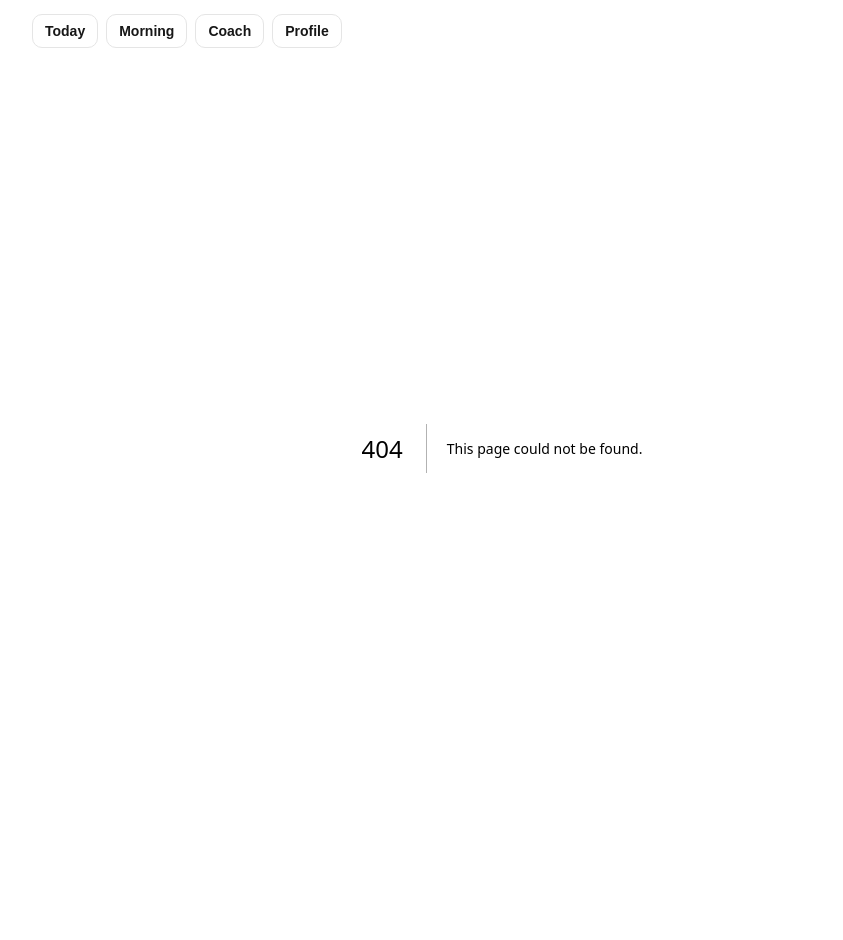
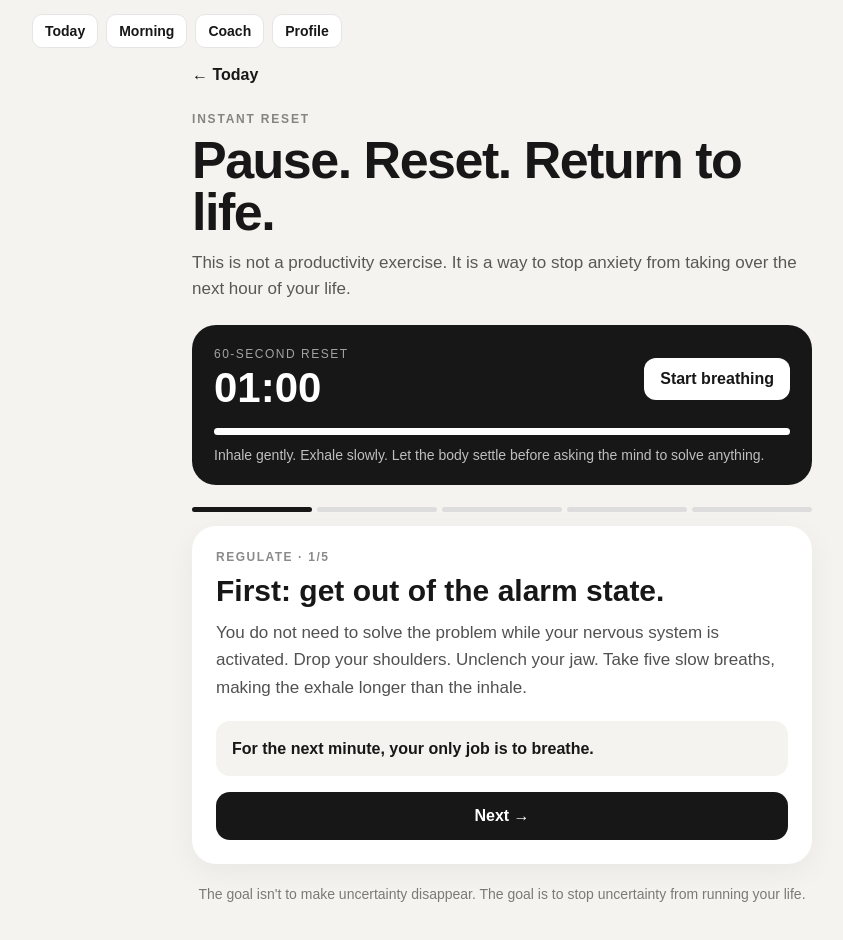
Before and after one commit to n5a5/personal-ai-coach, a Next.js app: page /reset in a window 1280 px wide. Before the commit this address had no page. Shown: the top 940 px of the page, without its empty margins (138-981 px from the left). Before the commit the page ends 848 px from the top, so only its background shows below. Built offline with nearby package versions, Linux system fonts and the light colour scheme.

Commit message:
Build real anxiety reset experience

```diff
--- /dev/null
+++ b/app/reset/page.tsx
@@ -0,0 +1,107 @@
+"use client";
+
+import Link from "next/link";
+import { useEffect, useState } from "react";
+
+const steps = [
+  {
+    label: "REGULATE",
+    title: "First: get out of the alarm state.",
+    body: "You do not need to solve the problem while your nervous system is activated. Drop your shoulders. Unclench your jaw. Take five slow breaths, making the exhale longer than the inhale.",
+    prompt: "For the next minute, your only job is to breathe.",
+  },
+  {
+    label: "FACTS",
+    title: "What do you actually know?",
+    body: "Separate what is happening from the story your mind is projecting. Facts are observable or already known. Predictions are possibilities, not facts.",
+    prompt: "FACTS: What is objectively true right now?",
+  },
+  {
+    label: "CONTROL",
+    title: "What is yours to control?",
+    body: "You control your actions, preparation, attention, communication and response. You do not control other people's decisions, future outcomes or events already outside your hands.",
+    prompt: "CONTROL: What can you actually do about this today?",
+  },
+  {
+    label: "SECOND ARROW",
+    title: "Don't add a second problem to the first.",
+    body: "The first arrow is the difficult event. The second arrow is the extra suffering created by fighting reality, catastrophizing, rehearsing the worst case, or demanding certainty you cannot have.",
+    prompt: "What reaction can you release right now?",
+  },
+  {
+    label: "NEXT MOVE",
+    title: "Choose one useful action — or choose to live.",
+    body: "If there is a meaningful action, take the smallest useful step. If there isn't, stop trying to solve it and return to your life. Family, exercise, music, work, food, rest and enjoyment are not distractions from life. They are life.",
+    prompt: "What is the next good decision?",
+  },
+];
+
+export default function ResetPage() {
+  const [step, setStep] = useState(0);
+  const [seconds, setSeconds] = useState(60);
+  const [started, setStarted] = useState(false);
+  const [note, setNote] = useState("");
+  const [complete, setComplete] = useState(false);
+
+  useEffect(() => {
+    if (!started || seconds <= 0) return;
+    const timer = window.setInterval(() => setSeconds(s => Math.max(0, s - 1)), 1000);
+    return () => window.clearInterval(timer);
+  }, [started, seconds]);
+
+  const current = steps[step];
+  const progress = ((step + 1) / steps.length) * 100;
+
+  function next() {
+    if (step < steps.length - 1) setStep(s => s + 1);
+    else setComplete(true);
+  }
+
+  function restart() {
+    setStep(0); setSeconds(60); setStarted(false); setNote(""); setComplete(false);
+  }
+
+  return (
+    <main style={{ minHeight: "100vh", background: "#f5f3ef", padding: "18px 16px 90px" }}>
+      <div style={{ maxWidth: 620, margin: "0 auto" }}>
+        <Link href="/" style={{ textDecoration: "none", color: "#171717", fontWeight: 700 }}>← Today</Link>
+
+        <header style={{ marginTop: 28 }}>
+          <div style={{ fontSize: 12, fontWeight: 800, letterSpacing: 1.8, opacity: .5 }}>INSTANT RESET</div>
+          <h1 style={{ fontSize: "clamp(34px,9vw,52px)", lineHeight: 1, margin: "8px 0 12px", letterSpacing: -1.5 }}>Pause. Reset. Return to life.</h1>
+          <p style={{ fontSize: 17, lineHeight: 1.55, opacity: .7, margin: 0 }}>This is not a productivity exercise. It is a way to stop anxiety from taking over the next hour of your life.</p>
+        </header>
+
+        <section style={{ marginTop: 22, background: "#171717", color: "white", borderRadius: 24, padding: 22 }}>
+          <div style={{ display: "flex", justifyContent: "space-between", alignItems: "center" }}>
+            <div><div style={{ fontSize: 12, letterSpacing: 1.5, opacity: .6 }}>60-SECOND RESET</div><div style={{ fontSize: 42, fontWeight: 800, marginTop: 3 }}>{String(Math.floor(seconds / 60)).padStart(2,"0")}:{String(seconds % 60).padStart(2,"0")}</div></div>
+            {!started && seconds > 0 && <button onClick={() => setStarted(true)} style={{ border: 0, borderRadius: 12, padding: "12px 16px", background: "white", color: "#171717", fontWeight: 800 }}>Start breathing</button>}
+            {seconds === 0 && <button onClick={() => {setSeconds(60); setStarted(true)}} style={{ border: "1px solid #555", borderRadius: 12, padding: "10px 14px", background: "transparent", color: "white", fontWeight: 700 }}>Restart timer</button>}
+          </div>
+          <div style={{ marginTop: 16, height: 7, background: "#3b3b3b", borderRadius: 10, overflow: "hidden" }}><div style={{ width: `${(seconds / 60) * 100}%`, height: "100%", background: "white", transition: "width 1s linear" }} /></div>
+          <div style={{ marginTop: 12, opacity: .72, fontSize: 14 }}>Inhale gently. Exhale slowly. Let the body settle before asking the mind to solve anything.</div>
+        </section>
+
+        {!complete ? <>
+          <div style={{ marginTop: 22, display: "flex", gap: 5 }}>{steps.map((_, i) => <div key={i} style={{ height: 5, flex: 1, borderRadius: 10, background: i <= step ? "#171717" : "#ddd" }} />)}</div>
+          <section style={{ marginTop: 14, background: "white", borderRadius: 24, padding: 24, boxShadow: "0 8px 30px rgba(0,0,0,.05)" }}>
+            <div style={{ fontSize: 12, fontWeight: 800, letterSpacing: 1.5, opacity: .5 }}>{current.label} · {step + 1}/{steps.length}</div>
+            <h2 style={{ fontSize: 30, lineHeight: 1.12, margin: "10px 0 12px" }}>{current.title}</h2>
+            <p style={{ fontSize: 17, lineHeight: 1.6, margin: 0, opacity: .75 }}>{current.body}</p>
+            <div style={{ marginTop: 20, padding: 16, borderRadius: 14, background: "#f5f3ef", fontWeight: 700, lineHeight: 1.45 }}>{current.prompt}</div>
+            {(step === 1 || step === 2 || step === 3 || step === 4) && <textarea value={note} onChange={e => setNote(e.target.value)} placeholder={step === 1 ? "Write the facts…" : step === 2 ? "What is one thing you can do?" : step === 3 ? "What can you stop adding to this situation?" : "One next move — or what you choose to enjoy instead…"} style={{ width: "100%", minHeight: 100, marginTop: 14, boxSizing: "border-box", border: "1px solid #ddd", borderRadius: 12, padding: 12, font: "inherit", resize: "vertical" }} />}
+            <button onClick={next} style={{ width: "100%", marginTop: 16, border: 0, borderRadius: 14, padding: 15, background: "#171717", color: "white", fontWeight: 800, fontSize: 16 }}>{step === steps.length - 1 ? "I'm ready to return to my life" : "Next →"}</button>
+          </section>
+        </> : <section style={{ marginTop: 22, background: "white", borderRadius: 24, padding: 26, boxShadow: "0 8px 30px rgba(0,0,0,.05)" }}>
+          <div style={{ fontSize: 42 }}>✓</div>
+          <h2 style={{ fontSize: 32, margin: "8px 0 12px" }}>You don't need to solve everything right now.</h2>
+          <p style={{ fontSize: 18, lineHeight: 1.6, opacity: .75 }}>You separated the problem from the reaction. Now make one good decision and return to your life.</p>
+          <div style={{ marginTop: 18, padding: 18, borderRadius: 14, background: "#f5f3ef", fontWeight: 700, lineHeight: 1.5 }}>I am doing everything I can. I can control what I do today. I don't need to solve tomorrow today.</div>
+          <div style={{ display: "grid", gap: 10, marginTop: 18 }}><Link href="/coach" style={{ textAlign: "center", textDecoration: "none", borderRadius: 13, padding: 14, background: "#171717", color: "white", fontWeight: 800 }}>Talk to my Coach</Link><button onClick={restart} style={{ border: "1px solid #ddd", borderRadius: 13, padding: 14, background: "white", fontWeight: 700 }}>Run reset again</button><Link href="/" style={{ textAlign: "center", textDecoration: "none", borderRadius: 13, padding: 14, color: "#171717", fontWeight: 700 }}>Return to Today</Link></div>
+        </section>}
+
+        <div style={{ marginTop: 22, textAlign: "center", fontSize: 14, opacity: .55 }}>The goal isn't to make uncertainty disappear. The goal is to stop uncertainty from running your life.</div>
+      </div>
+    </main>
+  );
+}
```
